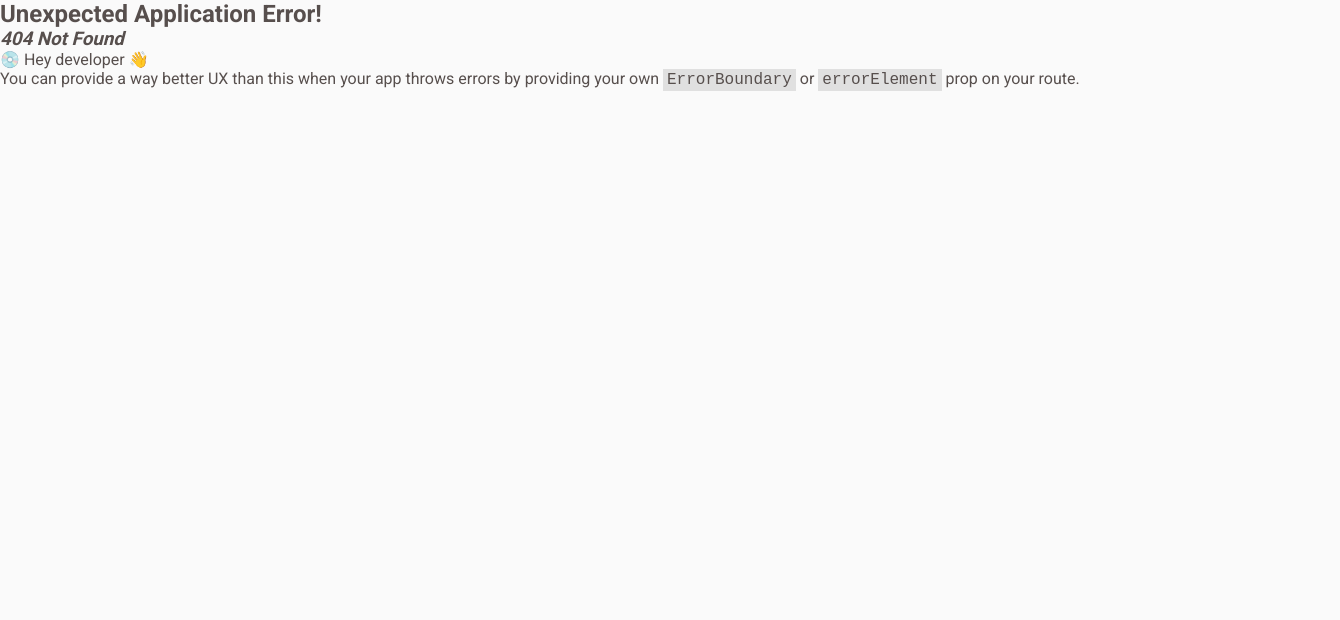
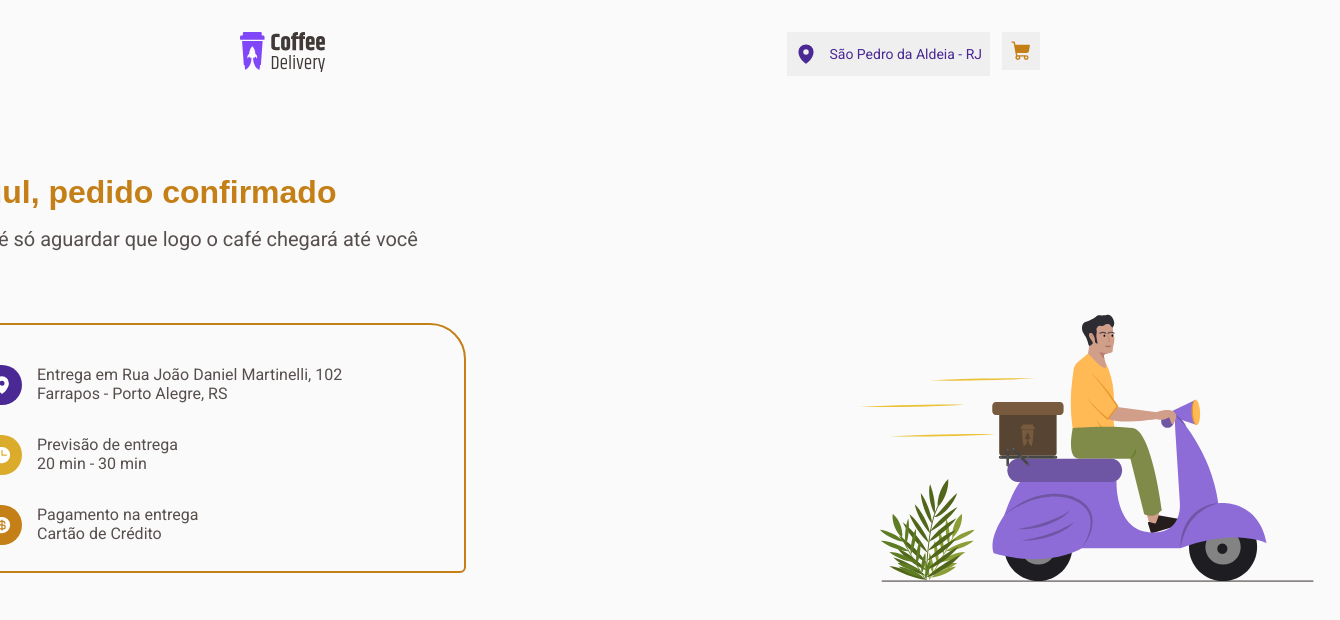
Before and after one commit to MathMendesReis/Coffee-Delivery, a React (Vite) app: page /sucess in a window 1280 px wide. Before the commit this address had no page. Shown: the top 620 px of the page, 1340 px wide, since content can reach past the window. Built offline with nearby package versions, Linux system fonts and the light colour scheme.

Commit message:
sucess create

```diff
--- a/index.html
+++ b/index.html
@@ -4,7 +4,7 @@
     <meta charset="UTF-8" />
     <link rel="icon" type="image/svg+xml" href="/vite.svg" />
     <meta name="viewport" content="width=device-width, initial-scale=1.0" />
-    <title>Vite + React + TS</title>
+    <title>Coffee Delivery</title>
     <link rel="preconnect" href="https://fonts.googleapis.com">
     <link rel="preconnect" href="https://fonts.gstatic.com" crossorigin>
     <link href="https://fonts.googleapis.com/css2?family=Baloo+2:wght@800&family=Roboto:wght@400;700&display=swap" rel="stylesheet">
--- a/package.json
+++ b/package.json
@@ -39,7 +39,8 @@
     "@typescript-eslint/eslint-plugin": "^6.0.0",
     "@typescript-eslint/parser": "^6.0.0",
     "@vitejs/plugin-react": "^4.0.3",
-    "eslint": "^8.49.0",
+    "eslint": "^8.50.0",
+    "eslint-plugin-prettier": "^5.0.0",
     "eslint-plugin-react-hooks": "^4.6.0",
     "eslint-plugin-react-refresh": "^0.4.3",
     "eslint-plugin-storybook": "^0.6.14",
--- a/src/components/checkoutPage/form/validation.ts
+++ b/src/components/checkoutPage/form/validation.ts
@@ -9,7 +9,7 @@ export const validationSchemma = z.object({
   cep: z.string().min(1, 'Informe o CEP'),
   street: z.string().min(1, 'Informe o Rua'),
   number: z.string().min(1, 'Informe o Número'),
-  complement: z.string(),
+  complement: z.string().optional(),
   district: z.string().min(1, 'Informe o Bairro'),
   city: z.string().min(1, 'Informe a Cidade'),
   uf: z.string().min(1, 'Informe a UF'),
--- a/src/components/checkoutPage/inputs.tsx
+++ b/src/components/checkoutPage/inputs.tsx
@@ -3,7 +3,7 @@ import styled from 'styled-components'
 import { ValidationSchemma } from './form/validation'
 
 export default function Inputs(){
-  const {register, formState:{errors}} = useFormContext<ValidationSchemma>()
+  const {register} = useFormContext<ValidationSchemma>()
 
   return(
     <ContainerInputs>
--- a/src/components/checkoutPage/payment-method.tsx
+++ b/src/components/checkoutPage/payment-method.tsx
@@ -4,7 +4,7 @@ import styled from 'styled-components'
 import { PaymentMethods, ValidationSchemma } from "./form/validation";
 
 export default function PaymentMethodsTSX() {
-  const {register, formState:{errors}, setValue} = useFormContext<ValidationSchemma>()
+  const { setValue} = useFormContext<ValidationSchemma>()
 
   const handlePaymentMethodChange = (paymentMethod:PaymentMethods) => {
     setValue("paymentMethod", paymentMethod);
--- a/src/pages/checkout.tsx
+++ b/src/pages/checkout.tsx
@@ -9,13 +9,23 @@ import BtnPayment from "../components/checkoutPage/button-confirmed-payment";
 import { BaseLayout } from "../components/checkoutPage/base-layout";
 import useCart from "../hooks/useCart";
 import { zodResolver } from '@hookform/resolvers/zod'
+import { useNavigate } from "react-router-dom";
+
 
 
 export default function Checkout() {
   const methods = useForm<ValidationSchemma>({
     resolver: zodResolver(validationSchemma),
   })
-  const onSubmit = (data:ValidationSchemma) => console.log(data)
+  const navigate = useNavigate();
+
+  const onSubmit = (data:ValidationSchemma) => {
+    console.log(methods.formState.isValid)
+    console.log(data)
+    console.log(methods.formState.errors)
+    if (methods.formState.isValid) {
+      navigate('/sucess', { state: { data } });
+    }  }
   const { stateCart } = useCart()
 
   return (
--- /dev/null
+++ b/src/pages/sucess.tsx
@@ -0,0 +1,110 @@
+import { Clock, CurrencyDollar, MapPin } from "@phosphor-icons/react";
+import styled from "styled-components";
+import ilustration from '../assets/Illustration.svg'
+type TColorBackground = 'purpleDark'|'yellowDark'|'yellow'
+export default function Sucess() {
+  return (
+    <div>
+      <ContainerPhrase>
+        <TagH1>Uhuul, pedido confirmado</TagH1>
+        <TagP>Agora é só aguardar que logo o café chegará até você</TagP>
+      </ContainerPhrase>
+      <ContainerMan>
+        <ContainerInfos>
+          <Info
+          colorBackground="purpleDark"
+          >
+            <div>
+              <MapPin/>
+            </div>
+            <p>Entrega em Rua João Daniel Martinelli, 102 <br /> Farrapos - Porto Alegre, RS</p>
+          </Info>
+          <Info
+          colorBackground="yellow"
+          >
+            <div>
+              <Clock/>
+            </div>
+            <p>Previsão de entrega <br /> 20 min - 30 min </p>
+          </Info>
+          <Info
+          colorBackground="yellowDark"
+          >
+            <div>
+              <CurrencyDollar/>
+            </div>
+            <p>Pagamento na entrega <br /> Cartão de Crédito</p>
+          </Info>
+        </ContainerInfos>
+        <img src={ilustration} alt="" />
+      </ContainerMan>
+    </div>
+  );
+}
+
+const ContainerMan = styled.div`
+display: flex;
+align-items: center;
+justify-content: space-between;
+flex-wrap: wrap;
+margin-top: 3.125rem;
+`
+
+const ContainerPhrase = styled.section`
+display: flex;
+flex-direction: column;
+gap: 12px;
+width: 87.5rem;
+justify-content: flex-start;
+margin-top: 4rem;
+`
+
+const TagH1 = styled.h1`
+color: ${({theme})=>theme.colors.yellowDark};
+font-family: ${({theme})=>theme.fontFamily.bold2};
+font-size: 2rem;
+font-style: normal;
+font-weight: 800;
+line-height: 130%;
+
+`
+const TagP = styled.h1`
+  color: ${({theme})=>theme.colors.baseText};
+  font-family: Roboto;
+  font-size: 1.25rem;
+  font-style: normal;
+  font-weight: 400;
+  line-height: 130%;
+
+`
+
+const ContainerInfos = styled.div`
+display: flex;
+flex-direction: column;
+gap: 30px;
+border: 2px solid ${({theme})=>theme.colors.yellowDark};
+border-radius: 6px 36px;
+width: 32.875rem;
+height: 15.625rem;
+padding: 40px;
+`
+
+interface Info {
+  colorBackground: TColorBackground
+}
+const Info = styled.div<Info>`
+display:flex;
+gap: 15px;
+>div{
+  display: flex;
+  align-items: center;
+  justify-content: center;
+  width: 40px;
+  height: 40px;
+  border-radius: 999px;
+  background-color: ${({theme,colorBackground})=>theme.colors[colorBackground]};
+  svg{
+    color:white;
+  }
+}
+`
--- a/src/router/browse-router.tsx
+++ b/src/router/browse-router.tsx
@@ -2,6 +2,7 @@ import { createBrowserRouter } from "react-router-dom";
 import DefaultPage from "../pages/default-page";
 import Home from "../pages/home";
 import Checkout from "../pages/checkout";
+import Sucess from "../pages/sucess";
 
 export const router = createBrowserRouter([
   {
@@ -16,6 +17,10 @@ export const router = createBrowserRouter([
         path: "checkout",
         element: <Checkout />,
       },
+      {
+        path: "sucess",
+        element: <Sucess />,
+      },
     ],
   },
 ]);
--- a/src/styled/themes/ligth.tsx
+++ b/src/styled/themes/ligth.tsx
@@ -1,4 +1,4 @@
-import React, { ReactNode } from 'react'
+import { ReactNode } from 'react'
 import { DefaultTheme, ThemeProvider } from 'styled-components'
 
 const round = (num: number) =>
```
Also changed, not shown: src/stories/Button.tsx (+0 -1 lines), src/stories/Header.tsx (+0 -1 lines), .eslintrc.cjs, src/assets/Illustration.svg (added), 1 other file (tests, documents, lock files or other folders).
